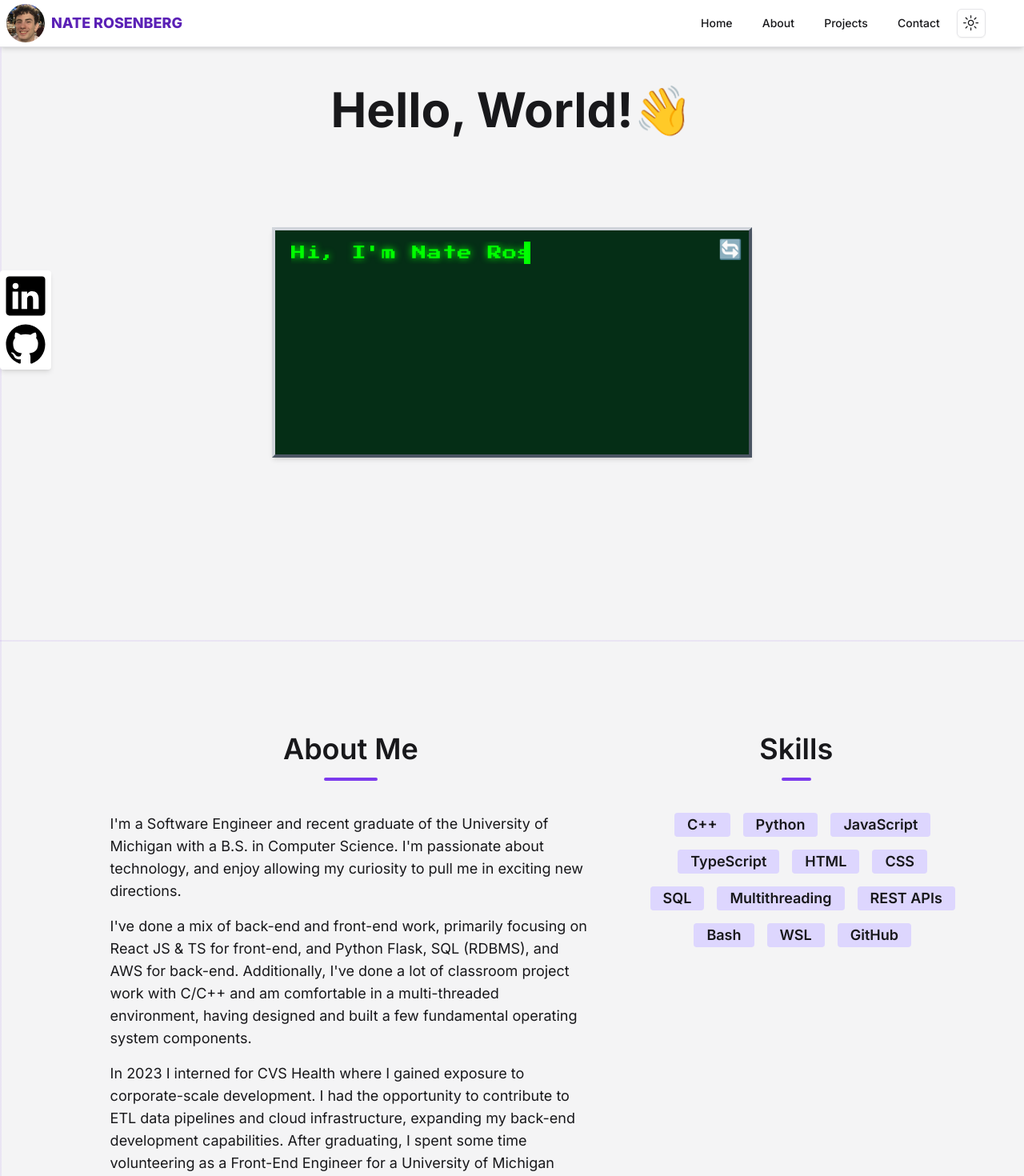
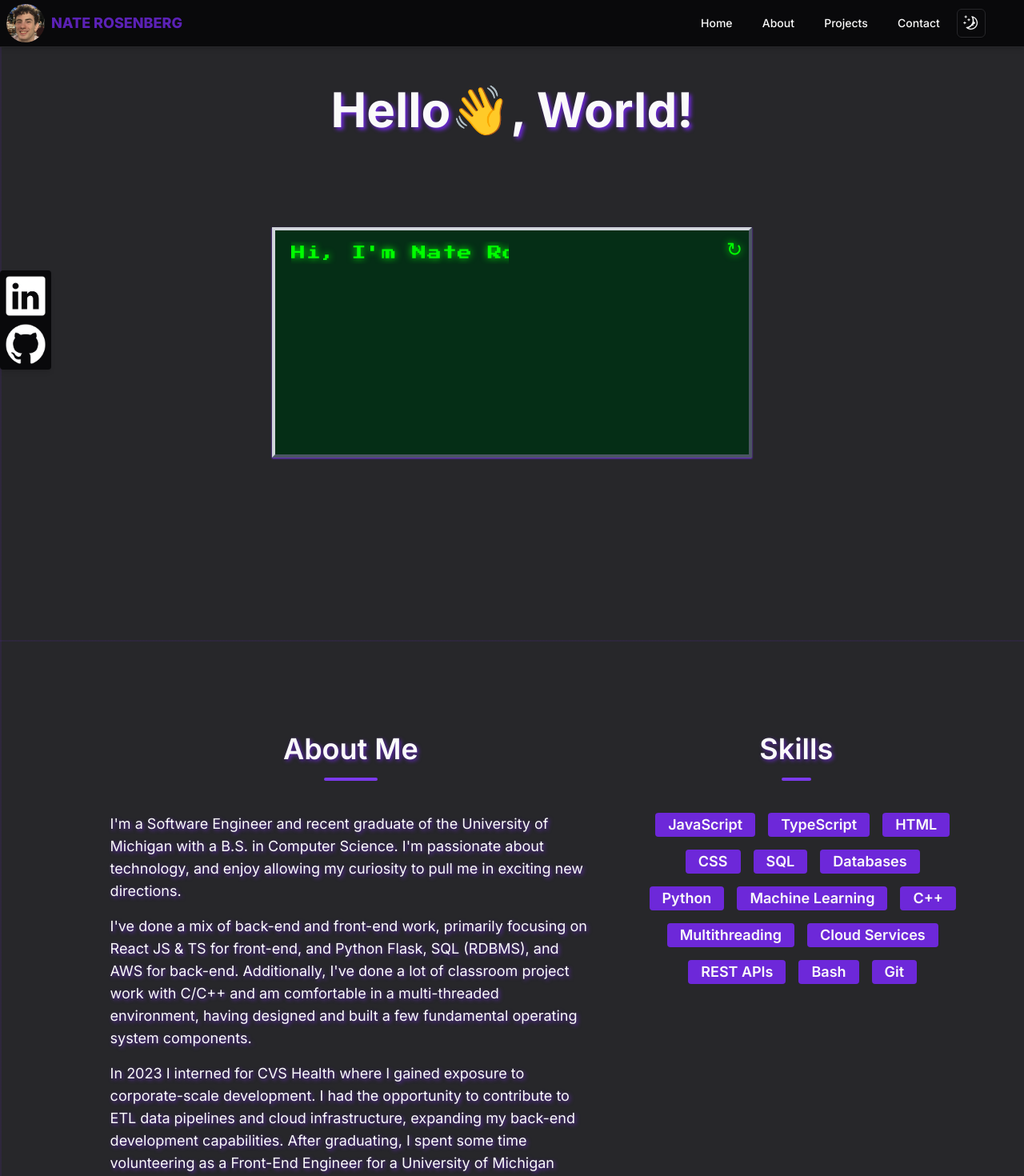
Before and after one commit to nwrose/nwr-website, a Next.js app: page / in a window 1280 px wide. Shown: the top 1470 px of the page at 80% size. Built offline with nearby package versions, Linux system fonts and the light colour scheme.

Commit message:
added motion on load, text-shadow, social-media project

```diff
--- a/app/globals.css
+++ b/app/globals.css
@@ -58,6 +58,8 @@ body {
     --chart-5: 27 87% 67%;
     --radius: 0.5rem;
     --violet: rgb(221 214 254);
+    --text-shadow-violet: 3px 3px 5px rgb(194, 181, 255);
+    --text-shadow-subtleViolet: 1px 1px 3px rgb(194, 181, 255/ 0%);
   }
   .dark {
     --background: 240 10% 3.9%;
@@ -85,6 +87,8 @@ body {
     --chart-4: 280 65% 60%;
     --chart-5: 340 75% 55%;
     --violet: rgb(109 40 217);
+    --text-shadow-violet: 3px 3px 5px rgb(109 40 217);
+    --text-shadow-subtleViolet: 2px 2px 5px rgb(109 40 217 / 75%);
   }
 }
 
@@ -102,7 +106,7 @@ body {
 .wave {
   animation-name: wave-animation;  /* Refers to the name of your @keyframes element below */
   animation-duration: 2.5s;        /* Change to speed up or slow down */
-  animation-iteration-count: infinite;  /* Never stop waving :) */
+  animation-iteration-count: 1;  /* Wave once upon open */
   transform-origin: 70% 70%;       /* Pivot around the bottom-left palm */
   display: inline-block;
 }
@@ -119,6 +123,7 @@ body {
 }
 
 
+/* Base typewriter styles */
 .typewriter {
   color: #00FF00;
   font-family: 'Press Start 2P', monospace;
@@ -126,111 +131,47 @@ body {
   text-shadow: 0 0 10px #00FF00;
 
   position: absolute;
-  top: 5%;
   overflow: hidden; /* Ensures the content is not revealed until the animation */
-  border-right: 8px solid #00FF00; /* The typwriter cursor */
+  border-right: 8px solid #00FF00; /* The typewriter cursor */
   white-space: nowrap; /* Keeps the content on a single line */
-  animation:
-    typing 2.25s steps(23) 1.5s backwards,
-    backspace 2.25s steps(23) 5.25s forwards,
-    blink-caret .75s step-end 11 both;
 }
 
-.typewriter-2 {
+.typewriter-refresh {
   color: #00FF00;
   font-family: 'Press Start 2P', monospace;
   font-weight: 100;
   text-shadow: 0 0 10px #00FF00;
-
-  position: absolute;
-  top: 5%;
-  overflow: hidden; /* Ensures the content is not revealed until the animation */
-  border-right: 8px solid #00FF00; /* The typwriter cursor */
-  white-space: nowrap; /* Keeps the content on a single line */
-  animation:
-    typing 2.25s steps(23) 8.25s backwards,
-    backspace 2.25s steps(23) 12s forwards,
-    blink-caret .75s step-end 9 both 8.25s;
-}
-.typewriter-3 {
-  color: #00FF00;
-  font-family: 'Press Start 2P', monospace;
-  font-weight: 100;
-  text-shadow: 0 0 10px #00FF00;
-
-  position: absolute;
-  top: 5%;
-  overflow: hidden; /* Ensures the content is not revealed until the animation */
-  border-right: 8px solid #00FF00; /* The typwriter cursor */
-  white-space: nowrap; /* Keeps the content on a single line */
-  animation:
-    typing 2.25s steps(22) 15s backwards,
-    backspace 2.25s steps(22) 23.25s forwards,
-    blink-caret .75s step-end 3 both 15s,
-    blink-caret-2 .75s step-end 4 both 23.25s;
-}
-.typewriter-4 {
-  color: #00FF00;
-  font-family: 'Press Start 2P', monospace;
-  font-weight: 100;
-  text-shadow: 0 0 10px #00FF00;
-
-  position: absolute;
-  top: 25%;
-  overflow: hidden; /* Ensures the content is not revealed until the animation */
-  border-right: 8px solid #00FF00; /* The typwriter cursor */
-  white-space: nowrap; /* Keeps the content on a single line */
-  animation:
-    typing 2.25s steps(23) 17.25s backwards,
-    backspace 2.25s steps(23) 21s forwards,
-    blink-caret .75s step-end 8 both 17.25s;
-}
-.typewriter-5 {
-  color: #00FF00;
-  font-family: 'Press Start 2P', monospace;
-  font-weight: 100;
-  text-shadow: 0 0 10px #00FF00;
-
-  position: absolute;
-  top: 5%;
-  overflow: hidden; /* Ensures the content is not revealed until the animation */
-  border-right: 8px solid #00FF00; /* The typwriter cursor */
-  white-space: nowrap; /* Keeps the content on a single line */
-  animation:
-    typing 2.25s steps(23) 26.25s backwards,
-    backspace 2.25s steps(23) 30s forwards,
-    blink-caret .75s step-end 9 both 26.25s;
-}
-.typewriter-6 {
-  color: #00FF00;
-  font-family: 'Press Start 2P', monospace;
-  font-weight: 100;
-  text-shadow: 0 0 10px #00FF00;
-
-  position: absolute;
-  top: 5%;
-  overflow: hidden; /* Ensures the content is not revealed until the animation */
-  border-right: 8px solid #00FF00; /* The typwriter cursor */
-  white-space: nowrap; /* Keeps the content on a single line */
-  animation:
-    typing 2.25s steps(23) 33.75s backwards,
-    backspace 2.25s steps(23) 37.5s forwards,
-    blink-caret .75s step-end infinite both 33.75s;
 }
 
+/* Individual animation timings */
+.typewriter-1 { animation: typing 2.25s steps(23) 1.5s backwards, backspace 2.25s steps(23) 5.25s forwards, blink-caret .75s step-end 11 both; }
+.typewriter-2 { animation: typing 2.25s steps(23) 8.25s backwards, backspace 2.25s steps(23) 12s forwards, blink-caret .75s step-end 9 both 8.25s; }
+.typewriter-3 { animation: typing 2.25s steps(22) 15s backwards, backspace 2.25s steps(22) 23.25s forwards, blink-caret .75s step-end 3 both 15s, blink-caret-2 .75s step-end 4 both 23.25s; }
+.typewriter-4 { animation: typing 2.25s steps(23) 17.25s backwards, backspace 2.25s steps(23) 21s forwards, blink-caret .75s step-end 8 both 17.25s; }
+.typewriter-5 { animation: typing 2.25s steps(23) 26.25s backwards, backspace 2.25s steps(23) 30s forwards, blink-caret .75s step-end 9 both 26.25s; }
+.typewriter-6 { animation: typing 2.25s steps(23) 33.75s backwards, backspace 2.25s steps(23) 37.5s forwards, blink-caret .75s step-end infinite both 33.75s; }
+
+/* Position adjustments */
+.typewriter, .typewriter-1, .typewriter-2, .typewriter-3, .typewriter-5, .typewriter-6 {
+  top: 5%;
+}
+
+.typewriter-4 {
+  top: 25%;
+}
 .outset-border{
   border-style: outset;
 }
 
 @media (min-width: 400px){
-  .typewriter, .typewriter-2, .typewriter-3, .typewriter-4, .typewriter-5, .typewriter-6 {
+  .typewriter-1, .typewriter-2, .typewriter-3, .typewriter-4, .typewriter-5, .typewriter-6 {
     left: 20px;
     letter-spacing: .05em;
   }
 }
 
 @media (max-width: 399px){
-  .typewriter, .typewriter-2, .typewriter-3, .typewriter-4, .typewriter-5, .typewriter-6 {
+  .typewriter-1, .typewriter-2, .typewriter-3, .typewriter-4, .typewriter-5, .typewriter-6 {
     left: 5px;
     letter-spacing: 0em;
   }
@@ -315,11 +256,35 @@ body {
 .bg-grid{
   background-color: hsl(var(--secondary));
   background-image:
-  linear-gradient(to right, rgba(109, 40, 217, .08) 2px, transparent 2px),
-  linear-gradient(to bottom, rgba(109, 40, 217, .08) 2px, transparent 2px);
+  linear-gradient(to right, rgba(109, 40, 217, .10) 2px, transparent 2px),
+  linear-gradient(to bottom, rgba(109, 40, 217, .10) 2px, transparent 2px);
   background-size: 50px 50px;
 
   @media(min-width: 768px){
     background-size: 100px 100px;
   }
 }
+
+
+/*
+
+.scroll-in {
+  opacity: 0;
+  transform: translateY(-30px) scale(0.90);
+  animation: scrollIn 1s ease-out forwards;
+}
+
+@keyframes scrollIn {
+  from {
+    opacity: 0;
+    transform: translateY(-30px) scale(0.90);
+    filter: blur(1px);
+  }
+  to {
+    opacity: 1;
+    transform: translateY(0) scale(1);
+    filter: blur(0);
+  }
+}
+
+*/
--- a/app/layout.tsx
+++ b/app/layout.tsx
@@ -41,7 +41,7 @@ export default function RootLayout({
           />
       </head>
       <body className={`${geistSans.variable} ${geistMono.variable} antialiased ${inter.className} bg-grid bg-fixed bg-center font-sans bg-secondary text-primary`}>
-        <ThemeProvider attribute="class" defaultTheme="system" enableSystem disableTransitionOnChange>
+        <ThemeProvider attribute="class" defaultTheme="dark" enableSystem disableTransitionOnChange>
           <Navbar/>
           <div className='w-[5%] h-[10%] absolute pb-4 bottom-0 right-0 z-10'>
             <AI/>
--- /dev/null
+++ b/components/custom/SlideIn.tsx
@@ -0,0 +1,47 @@
+"use client";
+
+import { motion } from "framer-motion";
+import { useInView } from "react-intersection-observer";
+import { useEffect, useState } from "react";
+
+interface SlideInProps {
+  children: React.ReactNode;
+  from?: "left" | "right" | "top" | "bottom";
+  delay?: number;
+}
+
+const SlideIn: React.FC<SlideInProps> = ({ children, from = "left", delay = 0 }) => {
+  const { ref, inView } = useInView({ triggerOnce: true, threshold: 0.1 });
+  const [hasAnimated, setHasAnimated] = useState(false);
+
+  useEffect(() => {
+    if (inView) setHasAnimated(true);
+  }, [inView]);
+
+  const variants = {
+    hidden: {
+      opacity: 0,
+      x: from === "left" ? -50 : from === "right" ? 50 : 0,
+      y: from === "top" ? -50 : from === "bottom" ? 50 : 0,
+    },
+    visible: {
+      opacity: 1,
+      x: 0,
+      y: 0,
+      transition: { duration: 0.6, ease: "easeOut", delay },
+    },
+  };
+
+  return (
+    <motion.div
+      ref={ref}
+      initial="hidden"
+      animate={hasAnimated ? "visible" : "hidden"}
+      variants={variants}
+    >
+      {children}
+    </motion.div>
+  );
+};
+
+export default SlideIn;
--- a/components/custom/about.tsx
+++ b/components/custom/about.tsx
@@ -1,4 +1,13 @@
+import SlideIn from '@/components/custom/SlideIn'
+
 export default function About(){
+
+    const skillsList:Array<string> = [
+        "JavaScript", "TypeScript", "HTML",
+        "CSS", "SQL", "Databases" ,"Python", "Machine Learning", "C++", "Multithreading", "Cloud Services" ,
+        "REST APIs", "Bash", "Git"
+    ]
+
     return(
         <>
         <div className="flex flex-col items-center justify-start md:justify-start text-sm md:text-base lg:text-lg">
@@ -6,17 +15,23 @@ export default function About(){
             <div className="flex flex-col md:flex-row justify-around items-center md:items-start w-[100%] md:w-[90%] space-y-4 z-10 bg-transparent">
                 <div></div>
                 <div className="flex flex-col justify-arond items-center w-[80%] md:w-[55%]">
-                    <div className="flex flex-col items-center text-xl md:text-4xl font-semibold">
+                    <div className="flex flex-col items-center text-xl md:text-4xl font-semibold text-shadow-subtleViolet">
+                        <SlideIn from="left">
                             <h2>About Me</h2>
+                        </SlideIn>
                         <div className="rounded border-2 border-violet-600 mt-4 md:mb-2 w-[40%]"/>
+
                     </div>
-                    <div className="px-4 pt-8 space-y-4">
+                    <div className="px-4 pt-8 space-y-4 text-shadow-subtleViolet">
+                        <SlideIn from="left">
                             <p className="">
                                 I&#39;m a Software Engineer and recent graduate of
                                 the University of Michigan with a B.S. in Computer Science. I&#39;m
                                 passionate about technology, and enjoy allowing my curiosity to
                                 pull me in exciting new directions.
                             </p>
+                        </SlideIn>
+                        <SlideIn from="left">
                             <p className="">
                                 I&#39;ve done a mix of back-end and front-end work, primarily focusing on
                                 React JS & TS for front-end, and Python Flask, SQL (RDBMS), and AWS for
@@ -24,6 +39,8 @@ export default function About(){
                                 and am comfortable in a multi-threaded environment, having designed and built
                                 a few fundamental operating system components.
                             </p>
+                        </SlideIn>
+                        <SlideIn from="left">
                             <p>
                                 In 2023 I interned for CVS Health where I gained exposure to
                                 corporate-scale development. I had the opportunity to contribute to
@@ -32,33 +49,31 @@ export default function About(){
                                 as a Front-End Engineer for a University of Michigan organization working to develop air
                                 pollution visualization tools geared towards public use.
                             </p>
+                        </SlideIn>
+                        <SlideIn from="left">
                             <p className="">
                                 I enjoy finding creative solutions to challenging problems, and seek out opportunities
                                 that allow me to learn and grow as a developer. I&#39;ve included my email at the bottom of the page.
                                 Feel free to reach out to me if you&#39;d like to talk about an opportunity, collaborate on a project,
                                 or just chat about anything tech related.
                             </p>
+                        </SlideIn>
                     </div>
                 </div>
                 <div className="flex flex-col justify-around items-center  w-[80%] sm:w-[60%] md:w-[35%] pt-10 md:pt-0">
-                    <div className="flex flex-col items-center text-xl md:text-4xl font-semibold">
+                    <div className="flex flex-col items-center text-xl md:text-4xl font-semibold text-shadow-subtleViolet">
+                        <SlideIn from="right">
                             <h2>Skills</h2>
+                        </SlideIn>
                         <div className="rounded border-2 border-violet-600 mt-4 md:mb-2 w-[40%]"/>
                     </div>
                     <div className="flex flex-wrap h-[80%] font-semibold text-sm md:text-lg justify-center space-y-2 md:space-y-4 space-x-2 md:space-x-4 py-4">
                         <div></div>
-                        <div className="flex justify-around items-center bg-violetMode z-10 h-[30px] px-4 mx-2 rounded">C++</div>
-                        <div className="flex justify-around items-center bg-violetMode z-10 h-[30px] px-4 mx-2 rounded">Python</div>
-                        <div className="flex justify-around items-center bg-violetMode z-10 h-[30px] px-4 mx-2 rounded">JavaScript</div>
-                        <div className="flex justify-around items-center bg-violetMode z-10 h-[30px] px-4 mx-2 rounded">TypeScript</div>
-                        <div className="flex justify-around items-center bg-violetMode z-10 h-[30px] px-4 mx-2 rounded">HTML</div>
-                        <div className="flex justify-around items-center bg-violetMode z-10 h-[30px] px-4 mx-2 rounded">CSS</div>
-                        <div className="flex justify-around items-center bg-violetMode z-10 h-[30px] px-4 mx-2 rounded">SQL</div>
-                        <div className="flex justify-around items-center bg-violetMode z-10 h-[30px] px-4 mx-2 rounded">Multithreading</div>
-                        <div className="flex justify-around items-center bg-violetMode z-10 h-[30px] px-4 mx-2 rounded">REST APIs</div>
-                        <div className="flex justify-around items-center bg-violetMode z-10 h-[30px] px-4 mx-2 rounded">Bash</div>
-                        <div className="flex justify-around items-center bg-violetMode z-10 h-[30px] px-4 mx-2 rounded">WSL</div>
-                        <div className="flex justify-around items-center bg-violetMode z-10 h-[30px] px-4 mx-2 rounded">GitHub</div>
+                        {
+                            skillsList.map((skill) => (
+                                <SlideIn from="right" key={skill}><div className="flex justify-around items-center bg-violetMode z-10 h-[30px] px-4 rounded">{skill}</div></SlideIn>
+                            ))
+                        }
                     </div>
                     <div></div>
                 </div>
--- a/components/custom/frontpage.tsx
+++ b/components/custom/frontpage.tsx
@@ -1,12 +1,15 @@
 import Image from 'next/image';
 import React, { useState, useEffect, useRef } from 'react';
 import { Separator } from '@radix-ui/react-separator';
+import { motion } from "framer-motion";
 
 const REFRESH_TIME = 43000 // refresh after 45s since last refresh
 
 
 export default function Frontpage() {
     const [reloadKey, setReloadKey] = useState(0);
+    const [waveKey, setWaveKey] = useState(0);
+    const [waving, setWaving] = useState(false);
     const intervalRef = useRef<number | null>(null);
 
     const startInterval = () => {
@@ -20,8 +23,19 @@ export default function Frontpage() {
     }
 
     const handleRefresh = () => {
-        setReloadKey(reloadKey+1);
+        setReloadKey(prev => prev + 1);
         startInterval();
+    }
+
+    const playWave = async () => {
+        if(waving) return;
+        setWaving(true);
+
+        // Start wave animation and then wait 1.5s until it can be replayed
+        setWaveKey(prev => prev + 1);
+        await new Promise(resolve => setTimeout(resolve, 1500));
+
+        setWaving(false);
     }
 
     useEffect(() => {
@@ -56,19 +70,31 @@ export default function Frontpage() {
             </div>
             <div className='h-[30vh] sm:h-screen w-[100%] sm:w-[90%] flex flex-col items-center justify-between pt-24 sm:pt-4 md:pt-8 z-40'>
                 <div className='flex flex-col h-[80%] justify-around items-center w-[100%] md:w-[60%] py-5 mb-4'>
-                    <div className='flex text-3xl sm:text-4xl md:text-5xl lg:text-6xl text-primary font-bold pb-2'>
-                        <p className=''> Hello, World!</p>
-                        <span className="wave">👋</span>
+                    <div className='flex text-3xl sm:text-4xl md:text-5xl lg:text-6xl text-primary font-bold pb-2 scroll-in'>
+                        <motion.p className='' initial={{ opacity: 0, y: -20, scale: 0.95 }} animate={{ opacity: 1, y: 0, scale: 1 }} transition={{ duration: 1, ease: "easeOut" }}>
+                            <span className='text-shadow-subtleViolet sm:text-shadow-violet'>
+                                Hello
+                            </span>
+                            <span className="wave " key={waveKey} onMouseEnter={playWave}>
+                                👋
+                            </span>
+                            <span className='text-shadow-subtleViolet sm:text-shadow-violet'>, World!</span>
+                        </motion.p>
                     </div>
-                    <div key={reloadKey} className='relative text-xs min-h-[100px] sm:text-lg w-[95vw] sm:w-[475px] md:w-[600px] h-[50%] bg-green-950 cursor-pixel border-4 border-gray-500 border-t-gray-300 border-l-gray-300 border-b-gray-600 border-r-gray-600 shadow-md'>
-                        <button id="refresh-button" className="absolute right-1 bottom-1 lg:top-1 lg:bottom-auto text-lg sm:text-2xl p-1 rounded cursor-hover-pixel" onClick={handleRefresh}>🔄</button>
-                        <p className='typewriter'>  Hi, I&#39;m Nate Rosenberg.</p>
-                        <p className='typewriter-2'>Full-Stack Developer :D</p>
-                        <p className='typewriter-3'>Recent Graduate of the</p>
-                        <p className='typewriter-4'>University of Michigan.</p>
-                        <p className='typewriter-5'>Lover of Vintage Stuff.</p>
-                        <p className='typewriter-6'>Scroll for More Info :)</p>
-                    </div>
+                    <motion.div
+                        className='relative text-xs min-h-[100px] sm:text-lg w-[95vw] sm:w-[475px] md:w-[600px] h-[50%] bg-green-950 cursor-pixel border-4 border-gray-500 border-t-gray-300 border-l-gray-300 border-b-gray-600 border-r-gray-600 dark:shadow-sm dark:shadow-violet-600'
+                        initial={{ opacity: 0, y: 0, scale: 0.85 }} animate={{ opacity: 1, y: 0, scale: 1 }} transition={{ duration: 0.5, ease: "easeOut" }}
+                    >
+                        <div key={reloadKey}>
+                            <button id="refresh-button" className="absolute right-1 bottom-0 lg:top-0 lg:bottom-auto text-lg sm:text-2xl p-1 rounded cursor-hover-pixel typewriter-refresh hover:font-extrabold" onClick={handleRefresh}>↻</button>
+                            <p className='typewriter typewriter-1'>Hi, I&#39;m Nate Rosenberg.</p>
+                            <p className='typewriter typewriter-2'>Full-Stack Developer :D</p>
+                            <p className='typewriter typewriter-3'>Recent Graduate of the</p>
+                            <p className='typewriter typewriter-4'>University of Michigan.</p>
+                            <p className='typewriter typewriter-5'>Lover of Vintage Stuff.</p>
+                            <p className='typewriter typewriter-6'>Scroll for More Info :)</p>
+                        </div>
+                    </motion.div>
                 </div>
             </div>
         </div>
--- a/package.json
+++ b/package.json
@@ -19,15 +19,18 @@
     "@radix-ui/react-toggle": "^1.1.0",
     "class-variance-authority": "^0.7.0",
     "clsx": "^2.1.1",
+    "framer-motion": "^12.0.6",
     "lucide-react": "^0.441.0",
     "next": "14.2.11",
     "next-themes": "^0.3.0",
     "react": "^18",
     "react-dom": "^18",
+    "react-intersection-observer": "^9.15.1",
     "react-resizable-panels": "^2.1.2",
     "sharp": "^0.33.5",
     "tailwind-merge": "^2.5.2",
-    "tailwindcss-animate": "^1.0.7"
+    "tailwindcss-animate": "^1.0.7",
+    "tailwindcss-textshadow": "^2.1.3"
   },
   "devDependencies": {
     "@flydotio/dockerfile": "^0.5.9",
--- a/tailwind.config.ts
+++ b/tailwind.config.ts
@@ -65,8 +65,15 @@ const config: Config = {
 			backgroundImage: {
 				'grid-pattern': 'linear-gradient(to right, rgba(0, 0, 0, 0.1) 1px, transparent 1px), linear-gradient(to bottom, rgba(0, 0, 0, 0.1) 1px, transparent 1px)',
 			},
+			textShadow: {
+				violet: "var(--text-shadow-violet)", // Using Tailwind's violet-800 color
+				subtleViolet: "var(--text-shadow-subtleViolet)",
+			},
 		}
 	},
-  plugins: [require("tailwindcss-animate")],
+	plugins: [
+		require("tailwindcss-animate"),
+		require("tailwindcss-textshadow"),
+	],
 };
 export default config;
```
Also changed, not shown: components/custom/projects.tsx (+26 -4 lines), public/pngs/Social-Media-Feed.png (added), 1 other file (tests, documents, lock files or other folders). Lines whose indentation alone changed are shown as unchanged.
